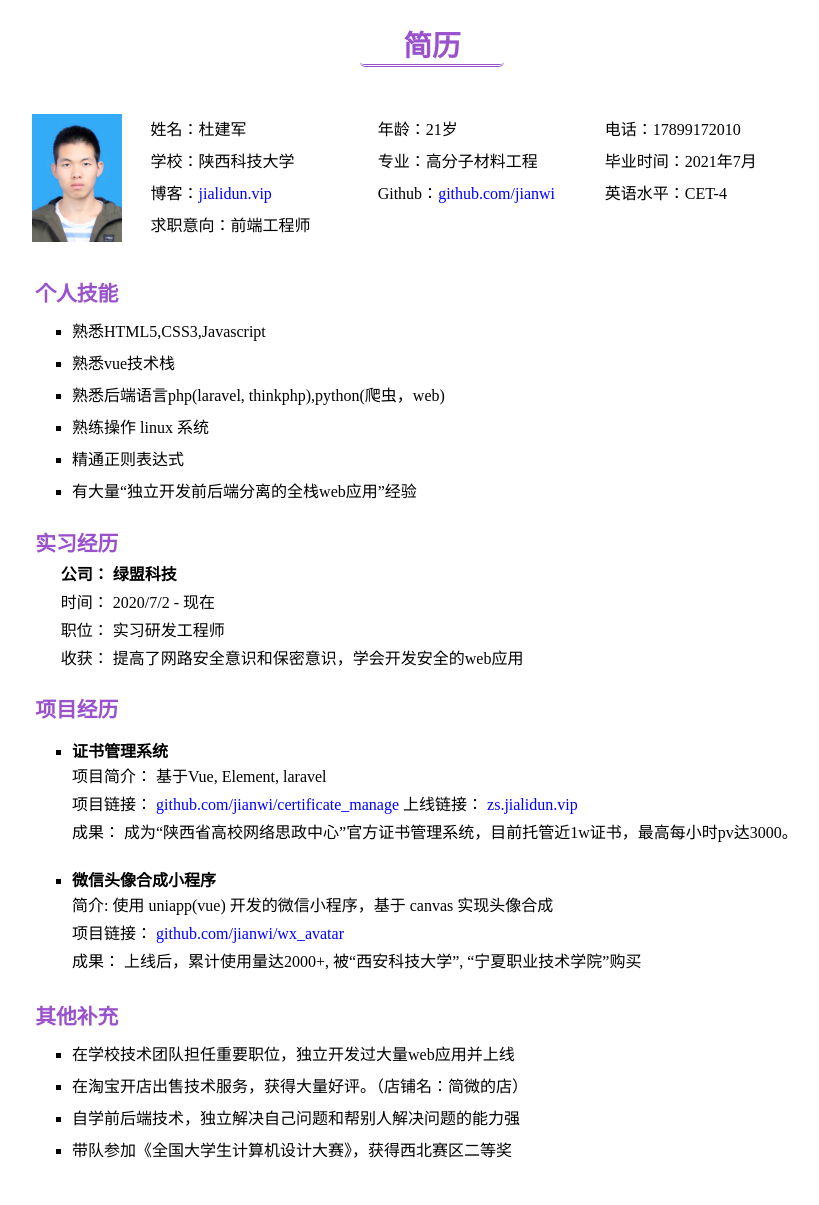
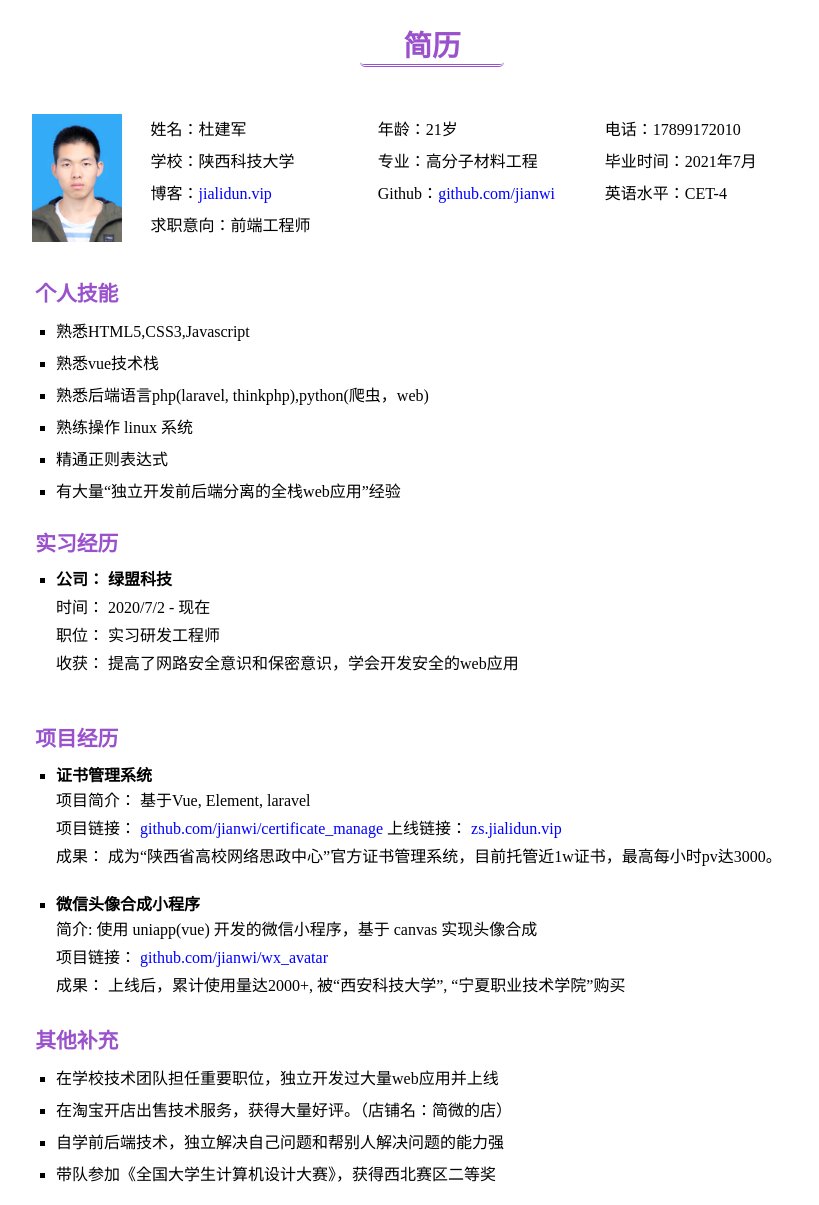
Before and after one commit to jianwi/jianli, a plain HTML site: page f2e.html in a window 1280 px wide. Shown: the whole page, without its empty margins (208-1027 px from the left). Drawn offline with Linux system fonts and the light colour scheme.

Commit message:
优化列表位置

```diff
--- a/css/f2e.css
+++ b/css/f2e.css
@@ -3,6 +3,8 @@
 .box{
     border: none;
     margin-top: 1.9em;
+    font-size: 1em;
+    font-family: "";
 }
 #other::before{
     content: "其他补充";
@@ -26,9 +28,14 @@
     border: 1px solid;
 }
 #project li:first-child{
-    margin: 1.3em 0;
+    margin-bottom: 1.3em;
 }
 header{
     width: 5em;
     border-radius: 5px;
 }
+ul li{
+    list-style-type: square;
+    margin: .5em -1em;
+
+}
--- a/f2e.html
+++ b/f2e.html
@@ -37,11 +37,8 @@
       </ul>
     </section>
     <section class="box" id="work_experience">
-      <div class="timeline">
-        <div class="time">
-          2020/7/2-now
-        </div>
-        <div class="content">
+      <ul>
+        <li>
           <p>
             <strong>公司：</strong>
             <strong>绿盟科技</strong>
@@ -58,6 +55,14 @@
               收获：
             提高了网路安全意识和保密意识，学会开发安全的web应用
           </p>
+        </li>
+      </ul>
+      <div class="timeline">
+        <div class="time">
+          2020/7/2-now
+        </div>
+        <div class="content">
+
         </div>
       </div>
     </section>
```
